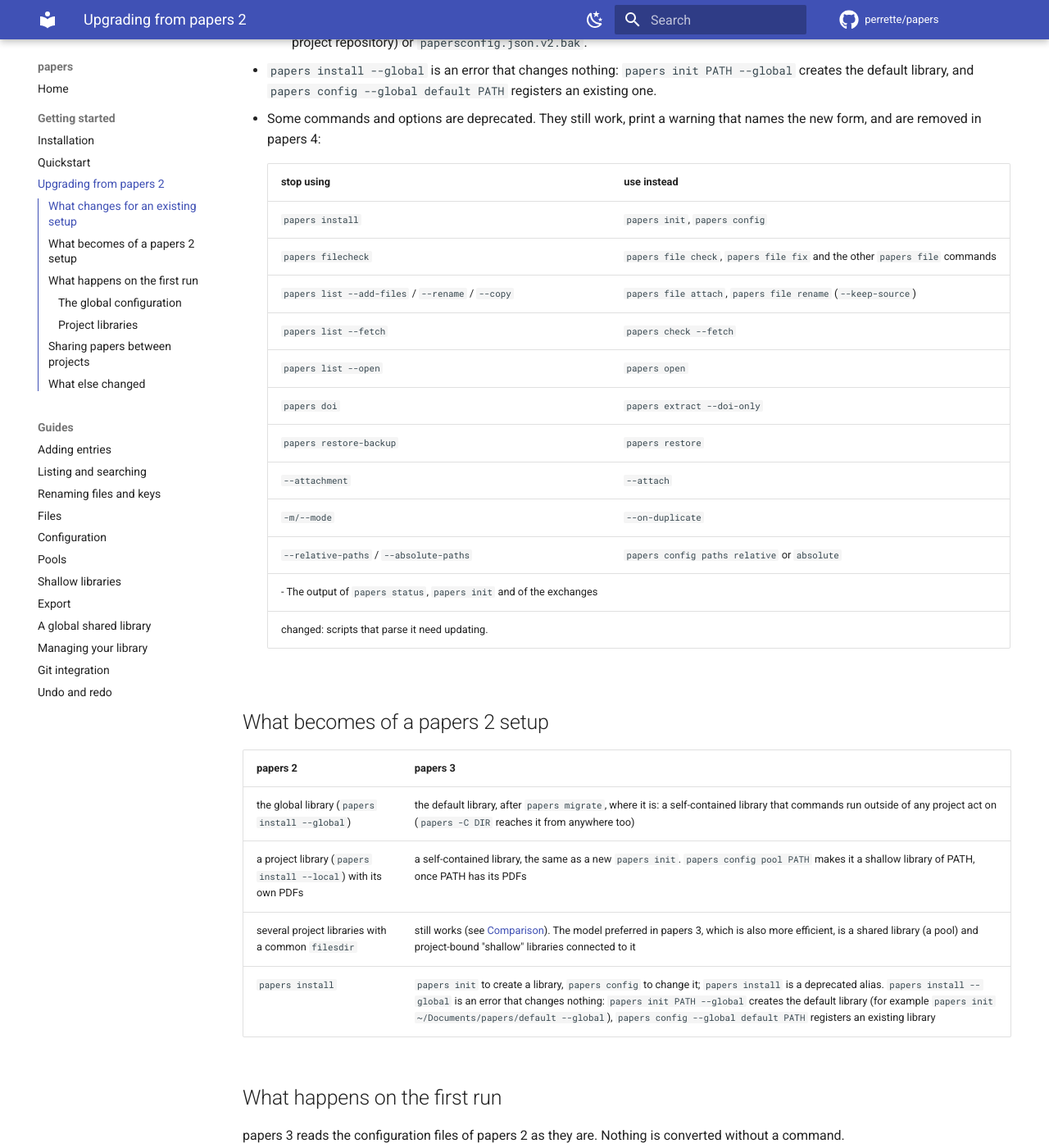
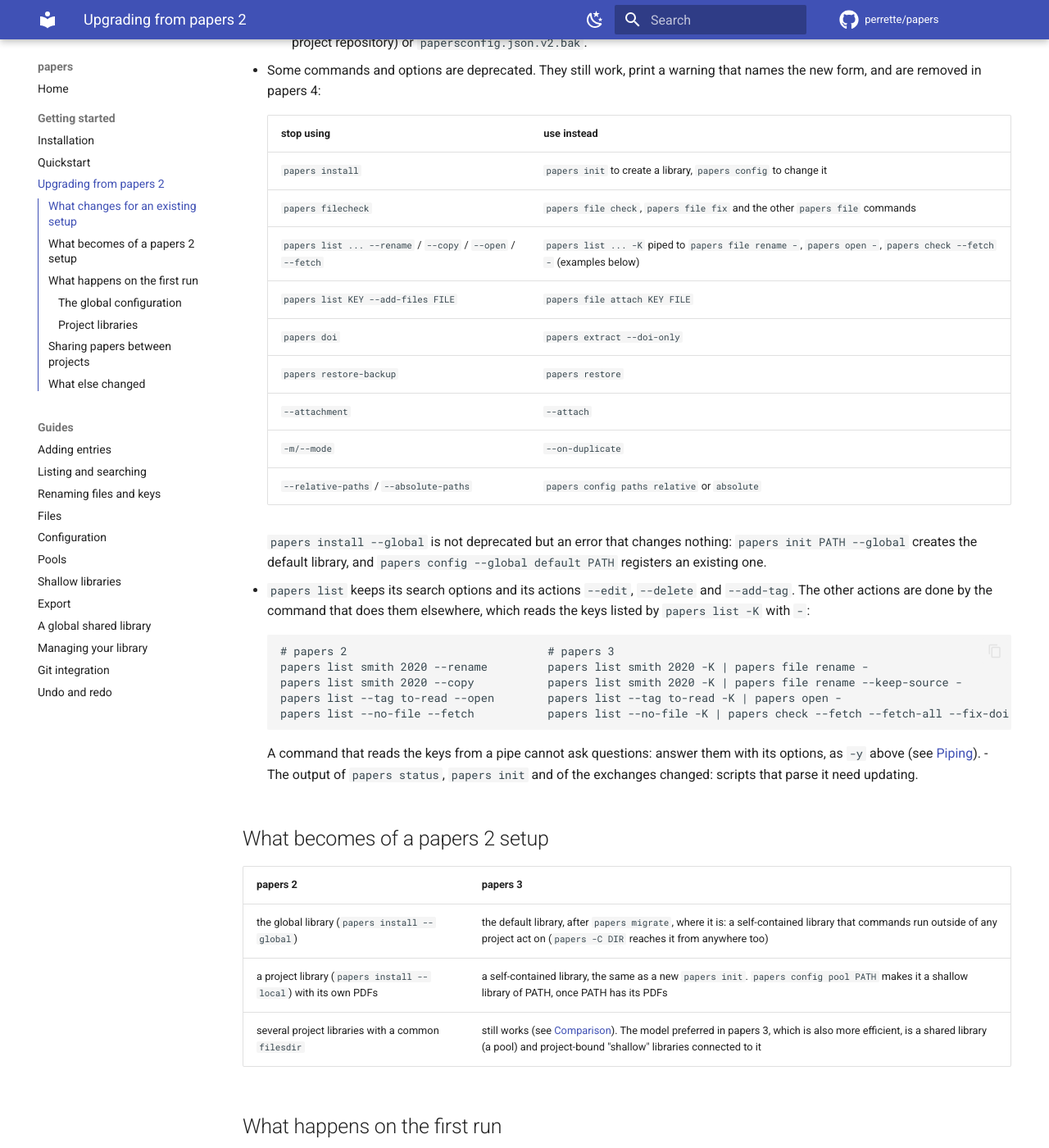
Before and after one commit to perrette/papers, an MkDocs documentation site: the page built from docs/upgrading.md, in a window 1280 px wide and 1400 px high, scrolled down 713 px. Shown: the whole window at 82% size. Built offline with MkDocs 1.6.1 and Material for MkDocs 9.7.7, drawn with Linux system fonts in a browser that asks for light colours; comment, search, counter and statistics services are not loaded; the version menu is left out; some of the changed text lies outside the part shown.

Commit message:
docs/upgrading: papers install explained once; papers list actions with piping examples

````diff
--- a/docs/upgrading.md
+++ b/docs/upgrading.md
@@ -34,24 +34,41 @@ by other tools. What changes:
     - papers 2 does not read the new configuration files. To go back to
       papers 2, restore `.papersconfig.json` (e.g. from the project
       repository) or `papersconfig.json.v2.bak`.
-- `papers install --global` is an error that changes nothing:
-  `papers init PATH --global` creates the default library, and
-  `papers config --global default PATH` registers an existing one.
 - Some commands and options are deprecated. They still work, print a
   warning that names the new form, and are removed in papers 4:
 
     | stop using | use instead |
     |---|---|
-    | `papers install` | `papers init`, `papers config` |
+    | `papers install` | `papers init` to create a library, `papers config` to change it |
     | `papers filecheck` | `papers file check`, `papers file fix` and the other `papers file` commands |
-    | `papers list --add-files` / `--rename` / `--copy` | `papers file attach`, `papers file rename` (`--keep-source`) |
-    | `papers list --fetch` | `papers check --fetch` |
-    | `papers list --open` | `papers open` |
+    | `papers list ... --rename` / `--copy` / `--open` / `--fetch` | `papers list ... -K` piped to `papers file rename -`, `papers open -`, `papers check --fetch -` (examples below) |
+    | `papers list KEY --add-files FILE` | `papers file attach KEY FILE` |
     | `papers doi` | `papers extract --doi-only` |
     | `papers restore-backup` | `papers restore` |
     | `--attachment` | `--attach` |
     | `-m/--mode` | `--on-duplicate` |
     | `--relative-paths` / `--absolute-paths` | `papers config paths relative` or `absolute` |
+
+    `papers install --global` is not deprecated but an error that changes
+    nothing: `papers init PATH --global` creates the default library, and
+    `papers config --global default PATH` registers an existing one.
+
+- `papers list` keeps its search options and its actions `--edit`,
+  `--delete` and `--add-tag`. The other actions are done by the command
+  that does them elsewhere, which reads the keys listed by `papers list -K`
+  with `-`:
+
+    ```
+    # papers 2                              # papers 3
+    papers list smith 2020 --rename         papers list smith 2020 -K | papers file rename -
+    papers list smith 2020 --copy           papers list smith 2020 -K | papers file rename --keep-source -
+    papers list --tag to-read --open        papers list --tag to-read -K | papers open -
+    papers list --no-file --fetch           papers list --no-file -K | papers check --fetch --fetch-all --fix-doi --fix-key --format-name -y -
+    ```
+
+    A command that reads the keys from a pipe cannot ask questions: answer
+    them with its options, as `-y` above (see
+    [Piping](listing.md#piping)).
 - The output of `papers status`, `papers init` and of the exchanges
   changed: scripts that parse it need updating.
 
@@ -62,7 +79,6 @@ by other tools. What changes:
 | the global library (`papers install --global`) | the default library, after `papers migrate`, where it is: a self-contained library that commands run outside of any project act on (`papers -C DIR` reaches it from anywhere too) |
 | a project library (`papers install --local`) with its own PDFs | a self-contained library, the same as a new `papers init`. `papers config pool PATH` makes it a shallow library of PATH, once PATH has its PDFs |
 | several project libraries with a common `filesdir` | still works (see [Comparison](shallow-libraries.md#comparison)). The model preferred in papers 3, which is also more efficient, is a shared library (a pool) and project-bound "shallow" libraries connected to it |
-| `papers install` | `papers init` to create a library, `papers config` to change it; `papers install` is a deprecated alias. `papers install --global` is an error that changes nothing: `papers init PATH --global` creates the default library (for example `papers init ~/Documents/papers/default --global`), `papers config --global default PATH` registers an existing library |
 
 ## What happens on the first run
 
@@ -179,10 +195,10 @@ exchanges.
 
 ## What else changed
 
-- `papers init` replaces `papers install`: it asks no questions, and fails
-  if the folder has a library already (use `papers config`). By default it
-  creates a self-contained library, which keeps its own PDFs, as in
-  papers 2; `papers init --pool PATH` creates a shallow library.
+- `papers init` asks no questions, and fails if the folder has a library
+  already (use `papers config`). By default it creates a self-contained
+  library, which keeps its own PDFs, as in papers 2;
+  `papers init --pool PATH` creates a shallow library.
 - `papers config` gets and sets the settings, in the style of
   `git config` (see [Configuration](configuration.md#settings)).
 - The global configuration of papers 3 is `~/.config/papers/config.json`
````
Also changed, not shown: other parts of docs/upgrading.md (+1 -2 lines).
